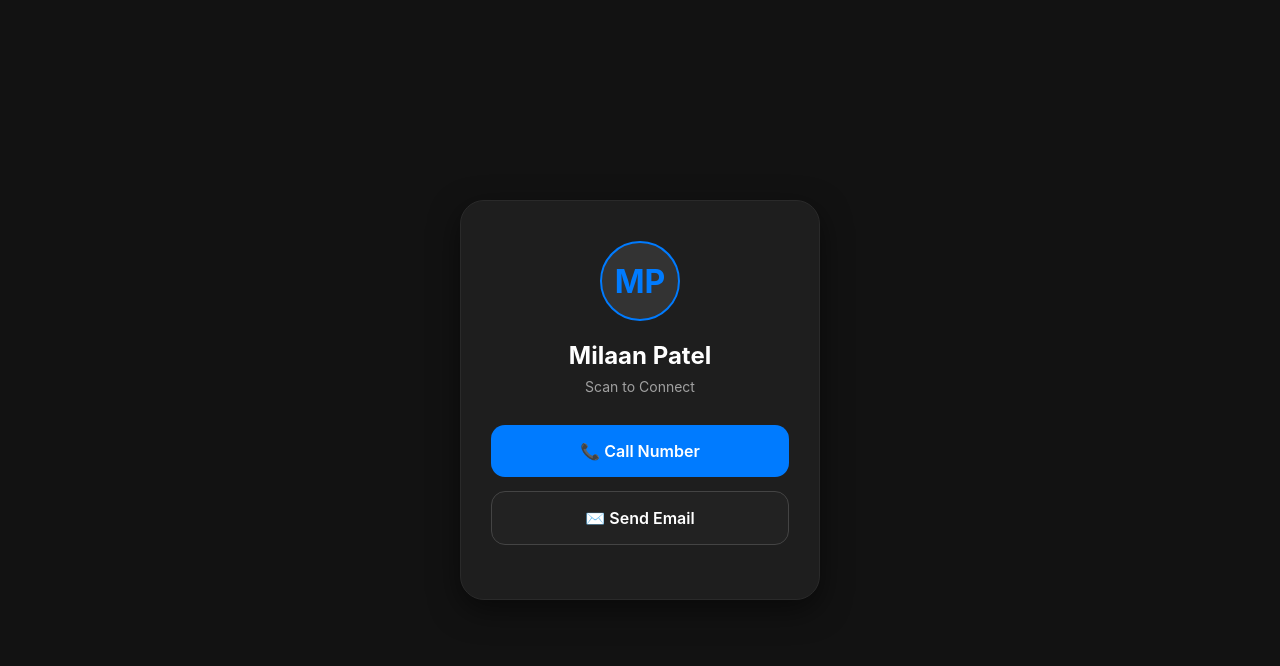
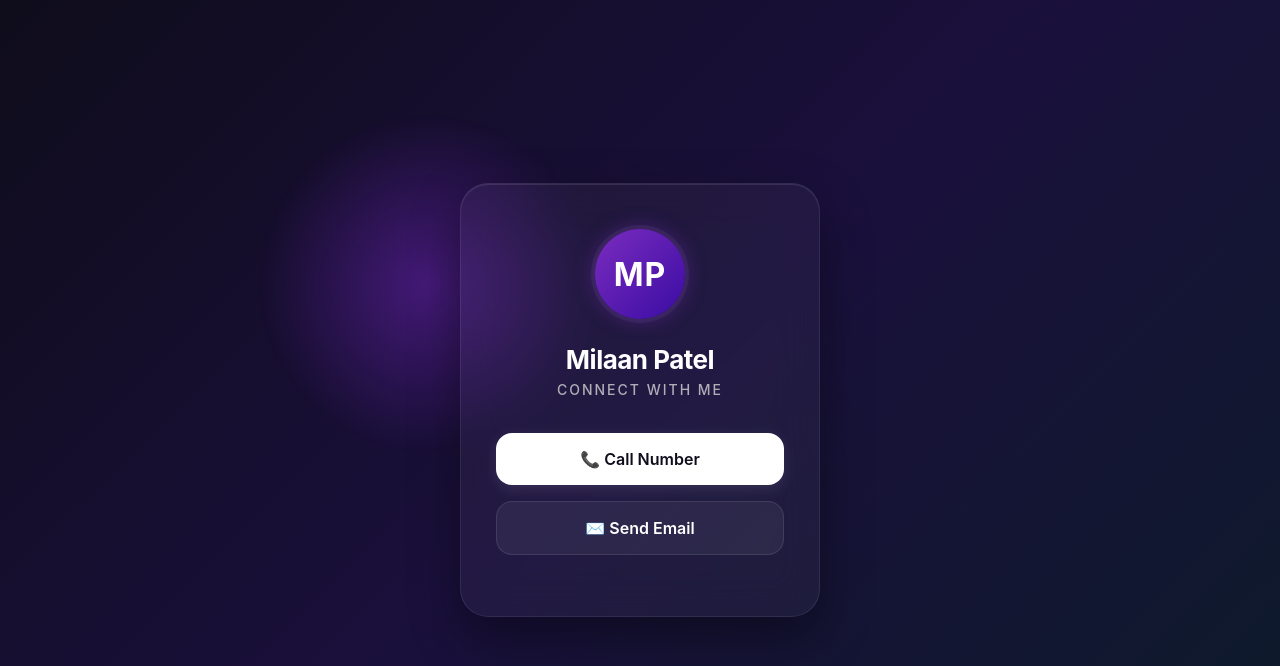
Before and after one commit to milaan111/milaan111.github.io, a plain HTML site: page index.html in a window 1280 px wide. Drawn offline with Linux system fonts and the light colour scheme.

Commit message:
Update title and text for contact page

```diff
--- a/index.html
+++ b/index.html
@@ -3,74 +3,151 @@
 <head>
     <meta charset="UTF-8">
     <meta name="viewport" content="width=device-width, initial-scale=1.0">
-    <title>Milaan Patel - Contact</title>
+    <title>Milaan Patel - Connect</title>
     <style>
         * { box-sizing: border-box; margin: 0; padding: 0; }
+
         body {
-            font-family: -apple-system, BlinkMacSystemFont, "Segoe UI", Roboto, Helvetica, Arial, sans-serif;
-            background-color: #121212;
+            font-family: -apple-system, BlinkMacSystemFont, "SF Pro Display", "Segoe UI", Roboto, Helvetica, Arial, sans-serif;
+            background: linear-gradient(135deg, #0f0c1b 0%, #1a103c 50%, #0d1b2a 100%);
             color: #ffffff;
             display: flex;
             justify-content: center;
             align-items: center;
             min-height: 100vh;
             padding: 20px;
+            overflow: hidden;
+            position: relative;
         }
+
+        /* Animated glowing accent in the background */
+        body::before {
+            content: '';
+            position: absolute;
+            width: 300px;
+            height: 300px;
+            background: radial-gradient(circle, rgba(138, 43, 226, 0.4) 0%, rgba(0, 0, 0, 0) 70%);
+            top: 15%;
+            left: 20%;
+            z-index: 0;
+            animation: floatGlow 8s ease-in-out infinite alternate;
+        }
+
+        @keyframes floatGlow {
+            0% { transform: translate(0, 0) scale(1); }
+            100% { transform: translate(30px, 20px) scale(1.2); }
+        }
+
+        /* Glassmorphic Container Card */
         .card {
-            background: #1e1e1e;
-            padding: 40px 30px;
-            border-radius: 24px;
-            box-shadow: 0 10px 30px rgba(0,0,0,0.5);
+            position: relative;
+            z-index: 1;
+            background: rgba(255, 255, 255, 0.04);
+            backdrop-filter: blur(20px);
+            -webkit-backdrop-filter: blur(20px);
+            padding: 45px 35px;
+            border-radius: 28px;
+            box-shadow: 0 20px 50px rgba(0, 0, 0, 0.4),
+                        inset 0 1px 0 rgba(255, 255, 255, 0.1);
             text-align: center;
             max-width: 360px;
             width: 100%;
-            border: 1px solid #2a2a2a;
+            border: 1px solid rgba(255, 255, 255, 0.08);
+            animation: fadeIn 0.8s cubic-bezier(0.16, 1, 0.3, 1);
         }
+
+        @keyframes fadeIn {
+            from { opacity: 0; transform: translateY(20px); }
+            to { opacity: 1; transform: translateY(0); }
+        }
+
+        /* Animated Initial Avatar */
         .avatar {
-            width: 80px;
-            height: 80px;
-            background: #333;
+            width: 90px;
+            height: 90px;
+            background: linear-gradient(135deg, #7b2cbf 0%, #3a0ca3 100%);
             border-radius: 50%;
-            margin: 0 auto 20px;
+            margin: 0 auto 25px;
             display: flex;
             justify-content: center;
             align-items: center;
             font-size: 32px;
-            font-weight: bold;
-            color: #007bff;
-            border: 2px solid #007bff;
+            font-weight: 700;
+            color: #ffffff;
+            box-shadow: 0 0 20px rgba(123, 44, 191, 0.5),
+                        0 0 0 4px rgba(255, 255, 255, 0.05);
+            letter-spacing: 1px;
         }
-        h1 { font-size: 24px; margin-bottom: 8px; color: #ffffff; font-weight: 700; }
-        p { font-size: 14px; color: #a0a0a0; margin-bottom: 30px; }
+
+        h1 {
+            font-size: 26px;
+            margin-bottom: 6px;
+            color: #ffffff;
+            font-weight: 700;
+            letter-spacing: -0.5px;
+        }
+
+        p {
+            font-size: 14px;
+            color: #b0aeb7;
+            margin-bottom: 35px;
+            text-transform: uppercase;
+            letter-spacing: 2px;
+            font-weight: 500;
+        }
+
+        /* High-End Modern Buttons */
         .btn {
             display: flex;
             align-items: center;
             justify-content: center;
-            gap: 10px;
-            background: #007bff;
+            gap: 12px;
             color: white;
             padding: 16px;
-            margin: 14px 0;
+            margin: 16px 0;
             text-decoration: none;
-            border-radius: 14px;
+            border-radius: 16px;
             font-weight: 600;
             font-size: 16px;
-            transition: background 0.2s, transform 0.1s;
+            transition: all 0.3s cubic-bezier(0.25, 1, 0.5, 1);
         }
-        .btn:hover { background: #0056b3; }
-        .btn:active { transform: scale(0.98); }
-        .btn-email { background: #222; border: 1px solid #444; }
-        .btn-email:hover { background: #333; }
+
+        .btn-phone {
+            background: #ffffff;
+            color: #0f0c1b;
+            box-shadow: 0 4px 15px rgba(255, 255, 255, 0.1);
+        }
+
+        .btn-phone:hover {
+            background: #e5e5e5;
+            transform: translateY(-2px);
+            box-shadow: 0 6px 20px rgba(255, 255, 255, 0.2);
+        }
+
+        .btn-email {
+            background: rgba(255, 255, 255, 0.06);
+            border: 1px solid rgba(255, 255, 255, 0.1);
+        }
+
+        .btn-email:hover {
+            background: rgba(255, 255, 255, 0.12);
+            border-color: rgba(255, 255, 255, 0.25);
+            transform: translateY(-2px);
+        }
+
+        .btn:active {
+            transform: translateY(1px);
+        }
     </style>
 </head>
 <body>
     <div class="card">
         <div class="avatar">MP</div>
         <h1>Milaan Patel</h1>
-        <p>Scan to Connect</p>
+        <p>Connect With Me</p>
 
-        <!-- Action links that open native phone apps -->
-        <a class="btn" href="tel:+447979309148">📞 Call Number</a>
+        <!-- Premium Action Buttons -->
+        <a class="btn btn-phone" href="tel:+447979309148">📞 Call Number</a>
         <a class="btn btn-email" href="mailto:milaanpatel12@gmail.com">✉️ Send Email</a>
     </div>
 </body>
```
